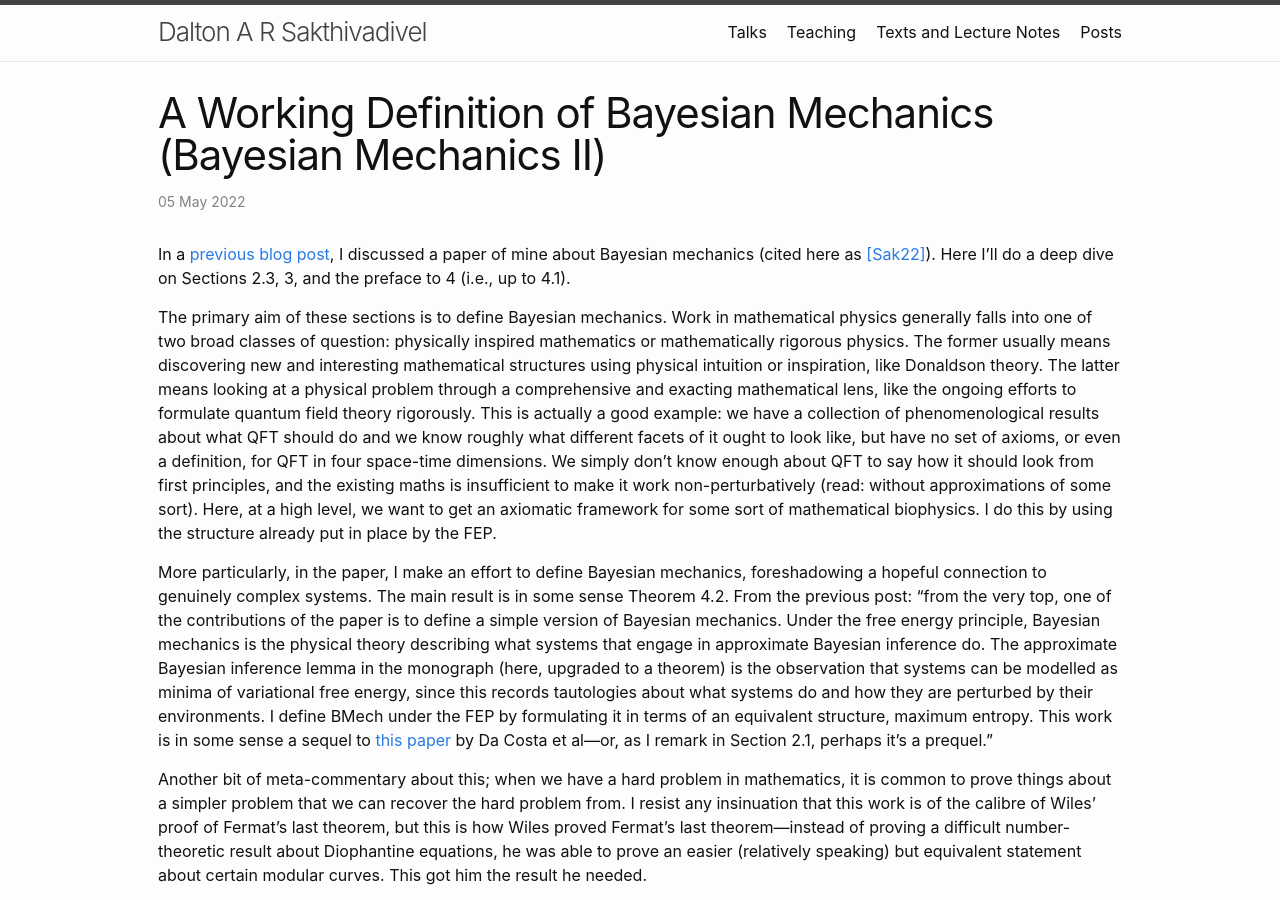
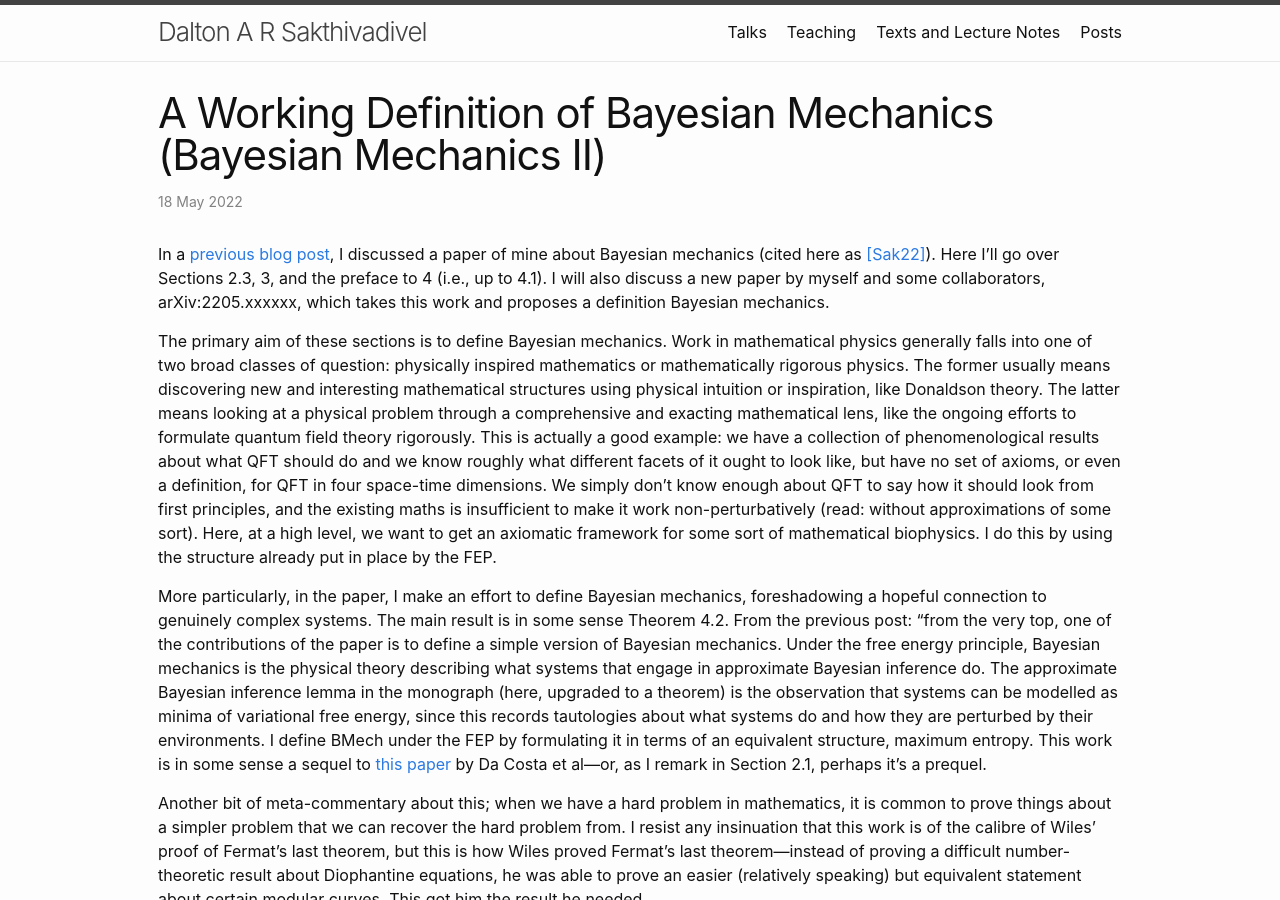
Before and after one commit to DARSakthi/DARSakthi.github.io, a Jekyll site: the page built from _posts/2022-05-18-BMech-II.markdown, in a window 1280 px wide and 900 px high. Built offline with Jekyll 4.4.1, drawn with Linux system fonts in a browser that asks for light colours; formulas are drawn with MathJax 3; comment, search, counter and statistics services are not loaded.

Commit message:
Change date

```diff
--- a/_posts/2022-05-05-BMech-II.markdown
+++ b/_posts/2022-05-18-BMech-II.markdown
@@ -1,6 +1,6 @@
 ---
 title: 'A Working Definition of Bayesian Mechanics (Bayesian Mechanics II)'
-date: 2022-05-05
+date: 2022-05-18
 permalink: /posts/2022/05/BMech-II/
 layout: post
 usemathjax: true
@@ -9,11 +9,11 @@ tags:
   - reading guides
 ---
 
-In a [previous blog post](https://darsakthi.github.io/posts/2022/04/BMech-I/), I discussed a paper of mine about Bayesian mechanics (cited here as [[Sak22]](https://arxiv.org/abs/2204.11900)). Here I'll do a deep dive on Sections 2.3, 3, and the preface to 4 (i.e., up to 4.1).
+In a [previous blog post](https://darsakthi.github.io/posts/2022/04/BMech-I/), I discussed a paper of mine about Bayesian mechanics (cited here as [[Sak22]](https://arxiv.org/abs/2204.11900)). Here I'll go over Sections 2.3, 3, and the preface to 4 (i.e., up to 4.1). I will also discuss a new paper by myself and some collaborators, arXiv:2205.xxxxxx, which takes this work and proposes a definition Bayesian mechanics.
 
 The primary aim of these sections is to define Bayesian mechanics. Work in mathematical physics generally falls into one of two broad classes of question: physically inspired mathematics or mathematically rigorous physics. The former usually means discovering new and interesting mathematical structures using physical intuition or inspiration, like Donaldson theory. The latter means looking at a physical problem through a comprehensive and exacting mathematical lens, like the ongoing efforts to formulate quantum field theory rigorously. This is actually a good example: we have a collection of phenomenological results about what QFT should do and we know roughly what different facets of it ought to look like, but have no set of axioms, or even a definition, for QFT in four space-time dimensions. We simply don't know enough about QFT to say how it should look from first principles, and the existing maths is insufficient to make it work non-perturbatively (read: without approximations of some sort). Here, at a high level, we want to get an axiomatic framework for some sort of mathematical biophysics. I do this by using the structure already put in place by the FEP.
 
-More particularly, in the paper, I make an effort to define Bayesian mechanics, foreshadowing a hopeful connection to genuinely complex systems. The main result is in some sense Theorem 4.2. From the previous post: "from the very top, one of the contributions of the paper is to define a simple version of Bayesian mechanics. Under the free energy principle, Bayesian mechanics is the physical theory describing what systems that engage in approximate Bayesian inference do. The approximate Bayesian inference lemma in the monograph (here, upgraded to a theorem) is the observation that systems can be modelled as minima of variational free energy, since this records tautologies about what systems do and how they are perturbed by their environments. I define BMech under the FEP by formulating it in terms of an equivalent structure, maximum entropy. This work is in some sense a sequel to [this paper](https://arxiv.org/abs/2106.13830) by Da Costa et al—or, as I remark in Section 2.1, perhaps it's a prequel."
+More particularly, in the paper, I make an effort to define Bayesian mechanics, foreshadowing a hopeful connection to genuinely complex systems. The main result is in some sense Theorem 4.2. From the previous post: "from the very top, one of the contributions of the paper is to define a simple version of Bayesian mechanics. Under the free energy principle, Bayesian mechanics is the physical theory describing what systems that engage in approximate Bayesian inference do. The approximate Bayesian inference lemma in the monograph (here, upgraded to a theorem) is the observation that systems can be modelled as minima of variational free energy, since this records tautologies about what systems do and how they are perturbed by their environments. I define BMech under the FEP by formulating it in terms of an equivalent structure, maximum entropy. This work is in some sense a sequel to [this paper](https://arxiv.org/abs/2106.13830) by Da Costa et al—or, as I remark in Section 2.1, perhaps it's a prequel.
 
 Another bit of meta-commentary about this; when we have a hard problem in mathematics, it is common to prove things about a simpler problem that we can recover the hard problem from. I resist any insinuation that this work is of the calibre of Wiles' proof of Fermat's last theorem, but this is how Wiles proved Fermat's last theorem—instead of proving a difficult number-theoretic result about Diophantine equations, he was able to prove an easier (relatively speaking) but equivalent statement about certain modular curves. This got him the result he needed.
 
```
